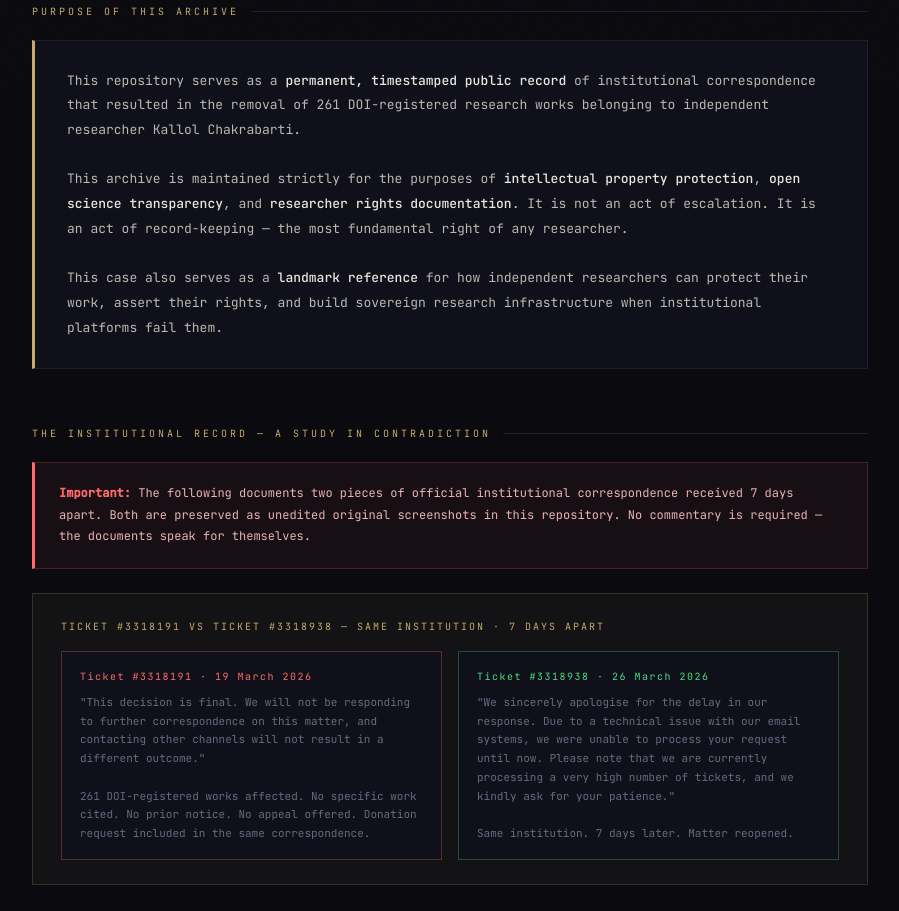
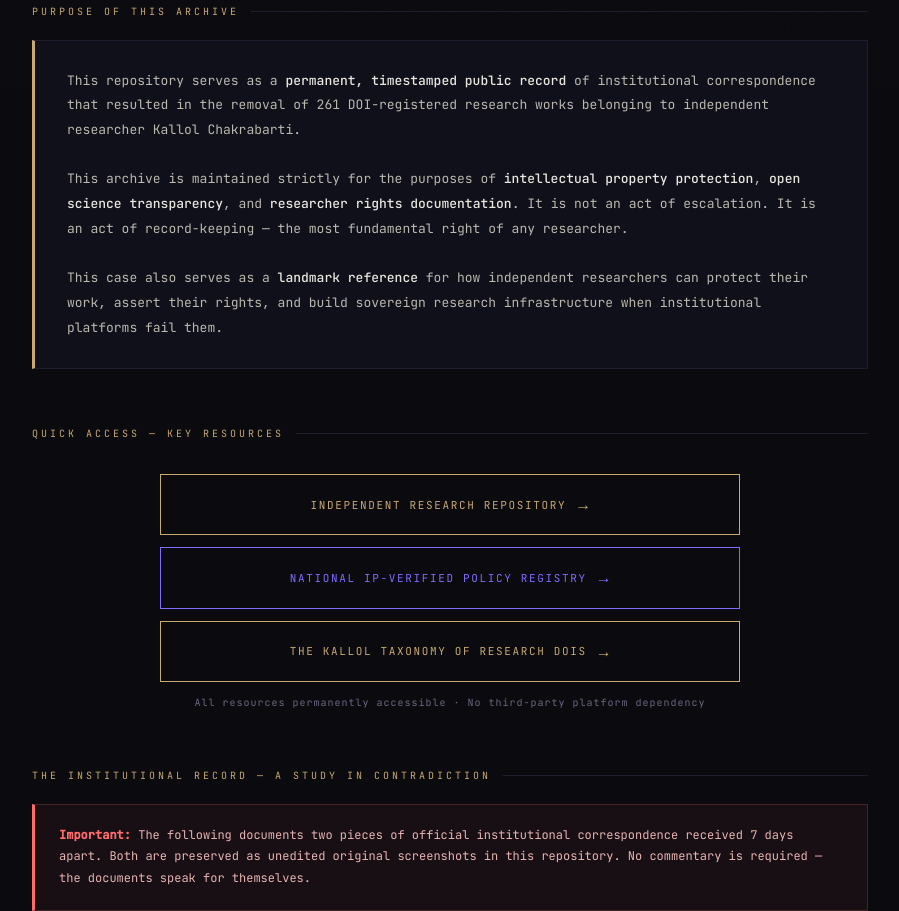
Before and after one commit to HelixOriginator/Research-Integrity-Documentation-Kallol-Chakrabarti, a plain HTML site: page index.html in a window 1280 px wide. Shown: the part 711-1622 px from the top of the page, without its empty margins (190-1089 px from the left). Drawn offline with nearby package versions, Linux system fonts and the light colour scheme.

Commit message:
Update index.html

```diff
--- a/index.html
+++ b/index.html
@@ -3,6 +3,7 @@
 <head>
 <meta charset="UTF-8" />
 <meta name="viewport" content="width=device-width, initial-scale=1.0"/>
+<meta name="google-site-verification" content="6qcwYwzA6RaAwLVA6G3HBTprB8Bdw4A16uZCF5e9Ar8" />
 <title>Research Integrity Documentation — Kallol Chakrabarti</title>
 <link href="https://fonts.googleapis.com/css2?family=Cormorant+Garamond:wght@300;400;600;700&family=JetBrains+Mono:wght@300;400;500&display=swap" rel="stylesheet"/>
 <style>
@@ -18,28 +19,23 @@
 .topbar{position:fixed;top:0;left:0;right:0;height:3px;background:linear-gradient(90deg,var(--accent2),var(--accent),var(--accent2));z-index:100;animation:shimmer 3s linear infinite;background-size:200% 100%}
 @keyframes shimmer{0%{background-position:200% 0}100%{background-position:-200% 0}}
 .container{max-width:900px;margin:0 auto;padding:100px 32px 80px;position:relative;z-index:1}
-
 /* Header */
-    .header{border-left:2px solid var(--accent);padding-left:28px;margin-bottom:64px;animation:fadeUp 0.8s ease both}
-    .header .label{font-size:10px;letter-spacing:0.25em;text-transform:uppercase;color:var(--accent);margin-bottom:12px}
+.header{border-left:2px solid var(--accent);padding-left:28px;margin-bottom:64px;animation:fadeUp 0.8s ease both}   .header .label{font-size:10px;letter-spacing:0.25em;text-transform:uppercase;color:var(--accent);margin-bottom:12px}
 .header h1{font-family:'Cormorant Garamond',serif;font-size:clamp(28px,5vw,46px);font-weight:600;line-height:1.15;color:var(--text);margin-bottom:16px}
 .header h1 span{color:var(--accent)}
 .header .subtitle{font-size:12px;color:var(--muted);max-width:560px;line-height:1.8}
 .orcid-badge{display:inline-flex;align-items:center;gap:8px;margin-top:20px;padding:6px 14px;background:rgba(126,108,255,0.08);border:1px solid rgba(126,108,255,0.25);border-radius:4px;font-size:11px;color:var(--accent2);text-decoration:none;transition:background 0.2s}
 .orcid-badge:hover{background:rgba(126,108,255,0.15)}
-    .orcid-badge::before{content:'⬡';font-size:13px}
-
+.orcid-badge::before{content:' ⬡ ';font-size:13px}
 /* Stats */
 .stats{display:grid;grid-template-columns:repeat(auto-fit,minmax(130px,1fr));gap:1px;background:var(--border);border:1px solid var(--border);margin-bottom:56px;animation:fadeUp 0.8s 0.2s ease both}
 .stat{background:var(--surface);padding:24px 20px;text-align:center}
 .stat .num{font-family:'Cormorant Garamond',serif;font-size:36px;font-weight:700;color:var(--accent);line-height:1;margin-bottom:6px}
 .stat .desc{font-size:10px;letter-spacing:0.1em;text-transform:uppercase;color:var(--muted)}
-
 /* Section */
 .section{margin-bottom:56px;animation:fadeUp 0.8s 0.35s ease both}
 .section-title{font-size:10px;letter-spacing:0.3em;text-transform:uppercase;color:var(--accent);margin-bottom:20px;display:flex;align-items:center;gap:12px}
 .section-title::after{content:'';flex:1;height:1px;background:var(--border)}
-
 /* Boxes */
 .statement{background:var(--surface);border:1px solid var(--border);border-left:3px solid var(--accent);padding:28px 32px;font-size:13px;line-height:1.9;color:#bbb8b0;margin-bottom:24px}
 .statement strong{color:var(--text);font-weight:500}
@@ -53,7 +49,6 @@
 .resource-list{margin-top:16px;display:flex;flex-direction:column;gap:8px}
 .resource-list .r-item{display:flex;gap:10px;font-size:12px;color:#bbb8b0;line-height:1.7}
 .resource-list .r-item::before{content:'→';color:var(--accent2);flex-shrink:0}
-
 /* Contradiction */
 .contradiction{background:rgba(200,169,110,0.05);border:1px solid rgba(200,169,110,0.2);padding:24px 28px;margin-bottom:32px}
 .contradiction .c-title{font-size:10px;letter-spacing:0.2em;text-transform:uppercase;color:var(--accent);margin-bottom:16px}
@@ -65,7 +60,6 @@
 .c-box.danger .c-ticket{color:var(--danger)}
 .c-box.success{border-color:rgba(74,222,128,0.3)}
 .c-box.success .c-ticket{color:var(--green)}
-
 /* CTA */
 .cta-wrapper{margin:32px 0;display:flex;flex-direction:column;gap:12px;align-items:center}
 .cta-btn{display:inline-flex;align-items:center;gap:12px;padding:16px 36px;background:transparent;border:1px solid var(--accent);color:var(--accent);font-family:'JetBrains Mono',monospace;font-size:11px;letter-spacing:0.15em;text-transform:uppercase;text-decoration:none;cursor:pointer;position:relative;overflow:hidden;transition:color 0.3s;width:100%;max-width:580px;justify-content:center}
@@ -79,7 +73,6 @@
 .cta-btn.secondary::before{background:var(--accent2)}
 .cta-btn.secondary:hover{color:#fff}
 .cta-label{font-size:10px;color:var(--muted);letter-spacing:0.1em;text-align:center}
-
 /* Records */
 .record-list{display:flex;flex-direction:column;gap:10px}
 .record-item{display:flex;align-items:flex-start;gap:16px;background:var(--surface);border:1px solid var(--border);padding:14px 18px;transition:border-color 0.2s}
@@ -87,7 +80,6 @@
 .record-item .icon{font-size:16px;margin-top:1px;flex-shrink:0}
 .record-item .content .title{font-size:12px;color:var(--text);font-weight:500;margin-bottom:3px}
 .record-item .content .detail{font-size:11px;color:var(--muted)}
-
 /* Portfolio grid */
 .portfolio-grid{display:grid;grid-template-columns:repeat(auto-fill,minmax(260px,1fr));gap:10px}
 .port-btn{display:flex;align-items:flex-start;gap:12px;padding:16px 18px;background:var(--surface);border:1px solid var(--border);text-decoration:none;transition:all 0.2s;color:var(--text)}
@@ -95,7 +87,6 @@
 .port-btn .p-icon{font-size:18px;flex-shrink:0;margin-top:2px}
 .port-btn .p-title{font-size:11px;color:var(--accent);font-weight:500;margin-bottom:3px;line-height:1.4}
 .port-btn .p-desc{font-size:10px;color:var(--muted);line-height:1.5}
-
 /* Timeline */
 .timeline{position:relative;padding-left:24px;border-left:1px solid var(--border)}
 .timeline-item{position:relative;margin-bottom:24px}
@@ -107,12 +98,10 @@
 .timeline-item.critical .date{color:var(--danger)}
 .timeline-item .event{font-size:12px;color:var(--text)}
 .timeline-item .note{font-size:11px;color:var(--muted);margin-top:2px}
-
 /* Footer */
 .footer{margin-top:72px;padding-top:32px;border-top:1px solid var(--border);display:flex;justify-content:space-between;align-items:center;flex-wrap:wrap;gap:12px}
 .footer .name{font-family:'Cormorant Garamond',serif;font-size:18px;color:var(--text)}
 .footer .meta{font-size:10px;color:var(--muted);text-align:right;line-height:1.8}
-
 @keyframes fadeUp{from{opacity:0;transform:translateY(20px)}to{opacity:1;transform:translateY(0)}}
 @media(max-width:640px){
 .container{padding:80px 20px 60px}
@@ -127,7 +116,6 @@
 <body>
 <div class="topbar"></div>
 <div class="container">
-
 <!-- Header -->
 <div class="header">
 <div class="label">Public Archive · Established 21 March 2026 · Updated 26 March 2026</div>
@@ -135,7 +123,6 @@
 <p class="subtitle">Permanent public archive documenting institutional correspondence affecting 261 DOI-registered research works. Maintained for transparency, intellectual property protection, and open science accountability. This archive also serves as a resource for independent researchers on protecting their institutional rights.</p>
 <a class="orcid-badge" href="https://orcid.org/0009-0007-4971-8936" target="_blank" rel="noopener">ORCID: 0009-0007-4971-8936</a>
 </div>
-
 <!-- Stats -->
 <div class="stats">
 <div class="stat"><div class="num">261</div><div class="desc">DOI Publications</div></div>
@@ -145,7 +132,6 @@
 <div class="stat"><div class="num">25</div><div class="desc">Govt Copyrights</div></div>
 <div class="stat"><div class="num">7</div><div class="desc">Days to Independence</div></div>
 </div>
-
 <!-- Purpose -->
 <div class="section">
 <div class="section-title">Purpose of This Archive</div>
@@ -153,6 +139,26 @@
 This repository serves as a <strong>permanent, timestamped public record</strong> of institutional correspondence that resulted in the removal of 261 DOI-registered research works belonging to independent researcher Kallol Chakrabarti.<br/><br/>
 This archive is maintained strictly for the purposes of <strong>intellectual property protection</strong>, <strong>open science transparency</strong>, and <strong>researcher rights documentation</strong>. It is not an act of escalation. It is an act of record-keeping — the most fundamental right of any researcher.<br/><br/>
 This case also serves as a <strong>landmark reference</strong> for how independent researchers can protect their work, assert their rights, and build sovereign research infrastructure when institutional platforms fail them.
+</div>
+</div>
+
+<!-- Quick Access Buttons -->
+<div class="section">
+<div class="section-title">Quick Access — Key Resources</div>
+<div class="cta-wrapper">
+<a class="cta-btn" href="https://kallol-research-repositories.netlify.app/" target="_blank" rel="noopener">
+<span>Independent Research Repository</span>
+<span class="arrow">→</span>
+</a>
+<a class="cta-btn secondary" href="https://helixoriginator.github.io/National-IP-Verified-Policy-Registry/" target="_blank" rel="noopener">
+<span>National IP-Verified Policy Registry</span>
+<span class="arrow">→</span>
+</a>
+<a class="cta-btn" href="https://helixoriginator.github.io/The-Kallol-Taxonomy-of-Research-DOIs/" target="_blank" rel="noopener">
+<span>The Kallol Taxonomy of Research DOIs</span>
+<span class="arrow">→</span>
+</a>
+<div class="cta-label">All resources permanently accessible · No third-party platform dependency</div>
 </div>
 </div>
 
@@ -187,7 +193,6 @@
 <div class="cta-label">Both screenshots preserved unedited · Permanently timestamped in this repository</div>
 </div>
 </div>
-
 <!-- Resource for Researchers -->
 <div class="section">
 <div class="section-title">A Resource for Independent Researchers</div>
@@ -206,22 +211,20 @@
 </div>
 </div>
 </div>
-
 <!-- Recognition -->
 <div class="section">
 <div class="section-title">Verified Recognition Record</div>
 <div class="record-list">
-      <div class="record-item"><div class="icon">🏛️</div><div class="content"><div class="title">National IP Award 2026 — Shortlisted & Invited</div><div class="detail">Government of India · 9th March 2026</div></div></div>
-      <div class="record-item"><div class="icon">🗳️</div><div class="content"><div class="title">Election Commission of India — Policy Suggestion Accepted</div><div class="detail">Constitutional Body of India · Based on published research</div></div></div>
-      <div class="record-item"><div class="icon">🏆</div><div class="content"><div class="title">Assam Chief Minister's Office — Article Officially Endorsed</div><div class="detail">State Government of Assam · Published research work</div></div></div>
-      <div class="record-item"><div class="icon">📋</div><div class="content"><div class="title">Prime Minister's Office — Portfolio Submitted on Record</div><div class="detail">261 DOIs submitted to PMO, India · 5th March 2026</div></div></div>
-      <div class="record-item"><div class="icon">🇬🇧</div><div class="content"><div class="title">UK Government Metascience Unit + University of Sussex (SPRU)</div><div class="detail">Unsolicited expert invitation · Informs global research evaluation policy</div></div></div>
-      <div class="record-item"><div class="icon">🔬</div><div class="content"><div class="title">DeSci Labs, Switzerland — 25 Articles Verified · 94.9% Avg Novelty</div><div class="detail">4 articles scored perfect 100% · AI Novelty Scores suggestion accepted</div></div></div>
-      <div class="record-item"><div class="icon">📄</div><div class="content"><div class="title">Academia AI and Applications Journal — Peer Reviewer Invitation</div><div class="detail">Unsolicited invitation · International AI governance manuscript</div></div></div>
-      <div class="record-item"><div class="icon">🤖</div><div class="content"><div class="title">Google AI — Global Knowledge Ecosystem Entry Confirmed</div><div class="detail">25+ independent validation screenshots on record</div></div></div>
+<div class="record-item"><div class="icon"> 🏛️ </div><div class="content"><div class="title">National IP Award 2026 — Shortlisted & Invited</div><div class="detail">Government of India · 9th March 2026</div></div></div>
+<div class="record-item"><div class="icon"> 🗳️ </div><div class="content"><div class="title">Election Commission of India — Policy Suggestion Accepted</div><div class="detail">Constitutional Body of India · Based on published research</div></div></div>
+<div class="record-item"><div class="icon"> 🏆 </div><div class="content"><div class="title">Assam Chief Minister's Office — Article Officially Endorsed</div><div class="detail">State Government of Assam · Published research work</div></div></div>
+<div class="record-item"><div class="icon"> 📋 </div><div class="content"><div class="title">Prime Minister's Office — Portfolio Submitted on Record</div><div class="detail">261 DOIs submitted to PMO, India · 5th March 2026</div></div></div>
+<div class="record-item"><div class="icon"> 🇬🇧 </div><div class="content"><div class="title">UK Government Metascience Unit + University of Sussex (SPRU)</div><div class="detail">Unsolicited expert invitation · Informs global research evaluation policy</div></div></div>
+<div class="record-item"><div class="icon"> 🔬 </div><div class="content"><div class="title">DeSci Labs, Switzerland — 25 Articles Verified · 94.9% Avg Novelty</div><div class="detail">4 articles scored perfect 100% · AI Novelty Scores suggestion accepted</div></div></div>
+<div class="record-item"><div class="icon"> 📄 </div><div class="content"><div class="title">Academia AI and Applications Journal — Peer Reviewer Invitation</div><div class="detail">Unsolicited invitation · International AI governance manuscript</div></div></div>
+<div class="record-item"><div class="icon"> 🤖 </div><div class="content"><div class="title">Google AI — Global Knowledge Ecosystem Entry Confirmed</div><div class="detail">25+ independent validation screenshots on record</div></div></div>
 </div>
 </div>
-
 <!-- Timeline -->
 <div class="section">
 <div class="section-title">Chronological Record</div>
@@ -237,46 +240,44 @@
 <div class="timeline-item highlight"><div class="date">26 March 2026</div><div class="event">Independent Research Repository established and live</div><div class="note">219 verified articles self-hosted · No third-party platform dependency · Full download access restored in 7 days from deletion</div></div>
 </div>
 </div>
-
 <!-- Portfolio -->
 <div class="section">
 <div class="section-title">Verified Research Portfolio</div>
 <div class="portfolio-grid">
 <a class="port-btn" href="https://kallol-research-repositories.netlify.app" target="_blank" rel="noopener">
-        <div class="p-icon">🗄️</div>
+<div class="p-icon"> 🗄️ </div>
 <div><div class="p-title">Independent Research Repository</div><div class="p-desc">219 articles · Self-hosted · Direct download · No third-party platform required</div></div>
 </a>
 <a class="port-btn" href="https://helixoriginator.github.io/The-Kallol-Taxonomy-of-Research-DOIs/" target="_blank" rel="noopener">
-        <div class="p-icon">📐</div>
+<div class="p-icon"> 📐 </div>
 <div><div class="p-title">The Kallol Taxonomy of Research DOIs</div><div class="p-desc">World-first framework · High-velocity intellectual property · 3-tier architecture</div></div>
 </a>
 <a class="port-btn" href="https://helixoriginator.github.io/National-IP-Verified-Policy-Registry/" target="_blank" rel="noopener">
-        <div class="p-icon">🌐</div>
+<div class="p-icon"> 🌐 </div>
 <div><div class="p-title">National IP-Verified Policy Registry</div><div class="p-desc">261 DOIs · Master Bibliography · Limca Book of Records Claim</div></div>
 </a>
 <a class="port-btn" href="https://helixoriginator.github.io/Screenshots-Institutions-Kallol-Chakrabarti-Validation/" target="_blank" rel="noopener">
-        <div class="p-icon">📸</div>
+<div class="p-icon"> 📸 </div>
 <div><div class="p-title">Institutional Validation Screenshots</div><div class="p-desc">All recognitions documented with evidence · Independently verifiable</div></div>
 </a>
 <a class="port-btn" href="https://helixoriginator.github.io/Viksit-Bharat-2047-Governance-Architecture/" target="_blank" rel="noopener">
-        <div class="p-icon">🏛️</div>
+<div class="p-icon"> 🏛️ </div>
 <div><div class="p-title">Viksit Bharat 2047 — Governance Architecture</div><div class="p-desc">Complete research portfolio · 150+ GitHub repositories</div></div>
 </a>
 <a class="port-btn" href="https://elaborate-jelly-ed370e.netlify.app/" target="_blank" rel="noopener">
-        <div class="p-icon">📚</div>
+<div class="p-icon"> 📚 </div>
 <div><div class="p-title">Docu Helix — Original Repository</div><div class="p-desc">Digital Intellectual Property Vault · 217 verified works</div></div>
 </a>
 <a class="port-btn" href="https://orcid.org/0009-0007-4971-8936" target="_blank" rel="noopener">
-        <div class="p-icon">🔗</div>
+<div class="p-icon"> 🔗 </div>
 <div><div class="p-title">ORCID Profile — 0009-0007-4971-8936</div><div class="p-desc">Permanent independent DOI record · Unaffected by any platform action</div></div>
 </a>
 <a class="port-btn" href="https://helixoriginator.github.io/National-IP-Verified-Policy-Registry/Kallol_Research_Bibliography_260_DOIs.docx" target="_blank" rel="noopener">
-        <div class="p-icon">📄</div>
+<div class="p-icon"> 📄 </div>
 <div><div class="p-title">Master Bibliography — 261 DOIs</div><div class="p-desc">Complete verified DOI index · Download Word document</div></div>
 </a>
 </div>
 </div>
-
 <!-- DOI Permanence -->
 <div class="section">
 <div class="section-title">Note on DOI Permanence</div>
@@ -285,13 +286,11 @@
 <strong>The scholarly record is intact. The intellectual property is sovereign. The archive is permanent.</strong>
 </div>
 </div>
-
 <!-- Footer -->
 <div class="footer">
 <div class="name">Kallol Chakrabarti</div>
 <div class="meta">Independent Researcher · Helix Originator · Lucknow, India<br/>Archive established: 21 March 2026 · Updated: 26 March 2026<br/>All records timestamped · All recognitions independently verified</div>
 </div>
-
 </div>
 </body>
 </html>
```
Lines whose indentation alone changed are shown as unchanged.
